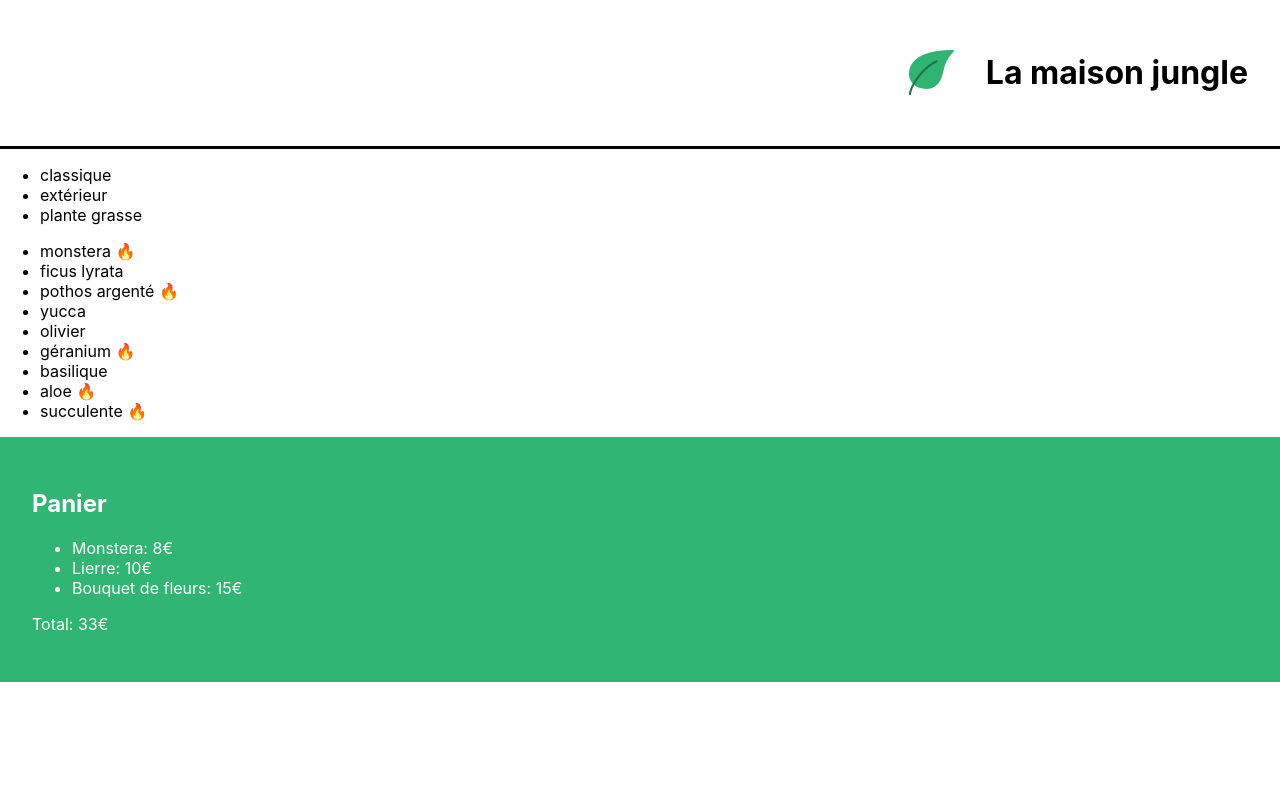
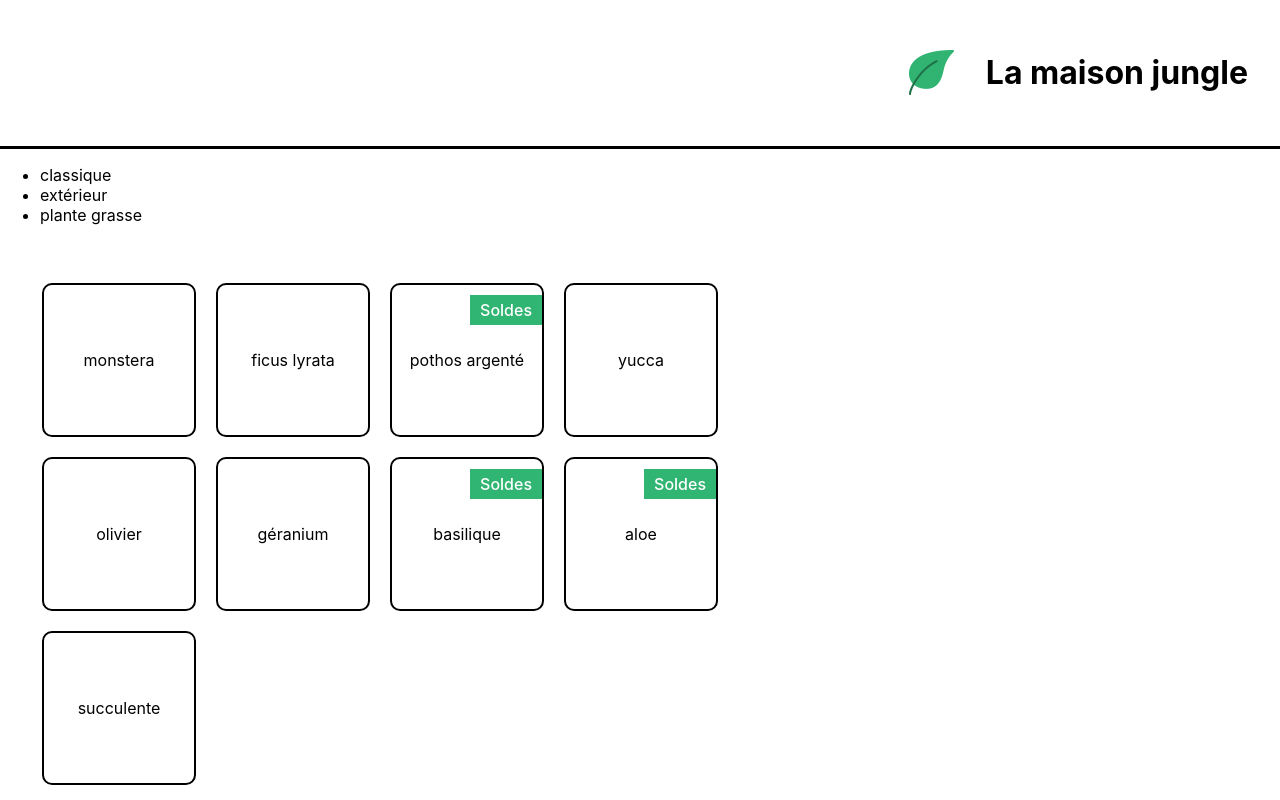
Before and after one commit to Gleam01/debutez-avec-react-open-classrooms, a React (Create React App) app: page / in a window 1280 px wide. Shown: the top 800 px of the page. Built offline with nearby package versions, Linux system fonts and the light colour scheme.

Commit message:
P2C2 (Gagnez en temps et en efficacité grâce aux listes et aux conditions) exercise 2 done

```diff
--- a/src/components/ShoppingList.js
+++ b/src/components/ShoppingList.js
@@ -1,27 +1,25 @@
 import { plantList } from "../datas/plantList";
+import "../styles/ShoppingList.css";
 
 function ShoppingList() {
-  const categories = plantList.reduce((acc, obj) => {
-    if (!acc.includes(obj.category)) {
-      acc.push(obj.category);
-    }
-    return acc;
-  }, []);
-  console.log(categories);
+  const categories = plantList.reduce(
+    (acc, plant) =>
+      acc.includes(plant.category) ? acc : acc.concat(plant.category),
+    []
+  );
 
   return (
     <div>
       <ul>
-        {categories.map((category) => (
-          <li key={`${category}`}>{category}</li>
+        {categories.map((cat) => (
+          <li key={cat}>{cat}</li>
         ))}
       </ul>
-
-      <ul>
+      <ul className="lmj-plant-list">
         {plantList.map((plant) => (
-          // <li key={`${plant.id}`}>{plant.name} {plant.isBestSale ? <span>🔥</span> : null}</li>
-          <li key={`${plant.id}`}>
-            {plant.name} {plant.isBestSale && <span>🔥</span>}
+          <li key={plant.id} className="lmj-plant-item">
+            {plant.name}{" "}
+            {plant?.isSpecialOffer && <div className="lmj-sales">Soldes</div>}
           </li>
         ))}
       </ul>
--- a/src/datas/plantList.js
+++ b/src/datas/plantList.js
@@ -3,54 +3,48 @@
     name: "monstera",
     category: "classique",
     id: "1ed",
-    isBestSale: true,
   },
   {
     name: "ficus lyrata",
     category: "classique",
     id: "2ab",
-    isBestSale: false,
   },
   {
     name: "pothos argenté",
     category: "classique",
     id: "3sd",
-    isBestSale: true,
+    isSpecialOffer: true,
   },
   {
     name: "yucca",
     category: "classique",
     id: "4kk",
-    isBestSale: false,
   },
   {
     name: "olivier",
     category: "extérieur",
     id: "5pl",
-    isBestSale: false,
   },
   {
     name: "géranium",
     category: "extérieur",
     id: "6uo",
-    isBestSale: true,
   },
   {
     name: "basilique",
     category: "extérieur",
     id: "7ie",
-    isBestSale: false,
+    isSpecialOffer: true,
   },
   {
     name: "aloe",
     category: "plante grasse",
     id: "8fp",
-    isBestSale: true,
+    isSpecialOffer: true,
   },
   {
     name: "succulente",
     category: "plante grasse",
     id: "9vn",
-    isBestSale: true,
   },
 ];
--- /dev/null
+++ b/src/styles/ShoppingList.css
@@ -0,0 +1,30 @@
+.lmj-plant-list {
+  list-style-type: none;
+  padding: 32px;
+  display: flex;
+  flex-wrap: wrap;
+  max-width: 800px;
+}
+
+.lmj-plant-item {
+  border: solid 2px black;
+  border-radius: 10px;
+  height: 150px;
+  width: 150px;
+  margin: 10px;
+  display: flex;
+  align-items: center;
+  justify-content: center;
+  flex-direction: column;
+  position: relative;
+}
+
+.lmj-sales {
+  position: absolute;
+  right: 0px;
+  top: 10px;
+  font-weight: 500;
+  color: white;
+  padding: 5px 10px;
+  background-color: #31b572;
+}
```
